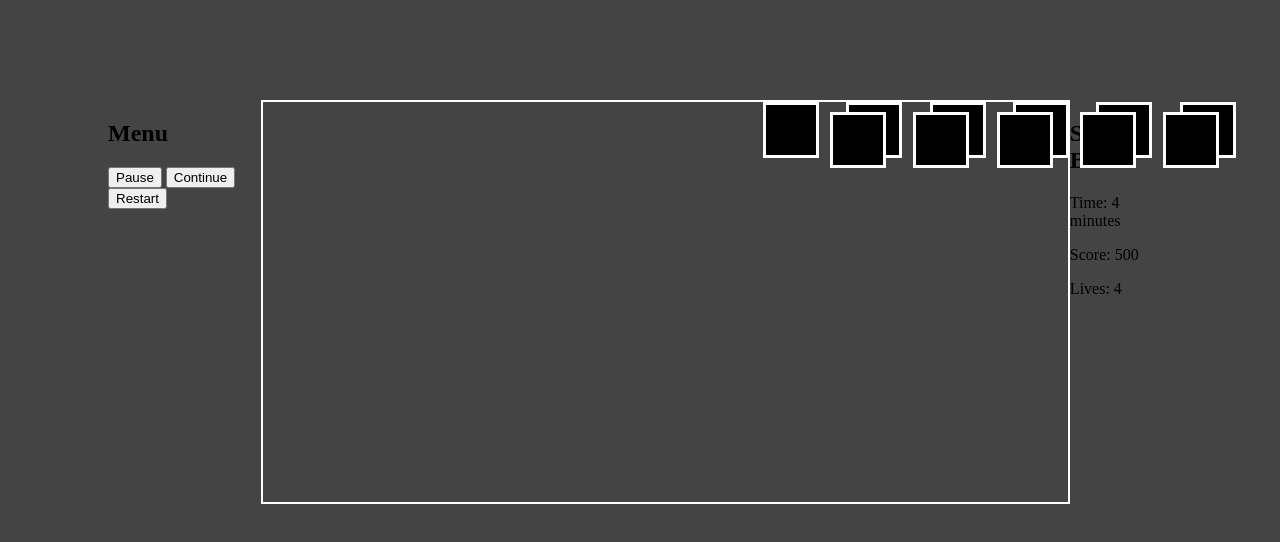
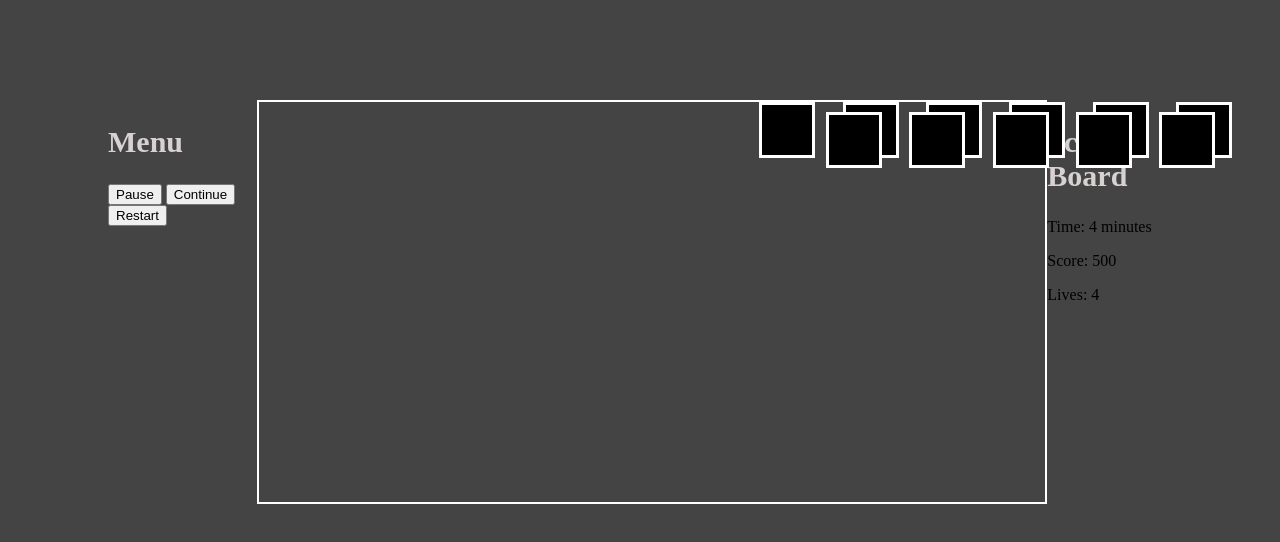
Before and after one commit to eediallo/make-your-game, a plain HTML site: page index.html in a window 1280 px wide. Drawn offline with Linux system fonts and the light colour scheme.

Commit message:
styles headers

```diff
--- a/style.css
+++ b/style.css
@@ -7,6 +7,12 @@ body {
     display: flex;
     justify-content: space-between;
 
+}
+
+h1, h2{
+    font-weight: bold;
+    font-size: 30px;
+    color: hsl(0, 7%, 83%);
 }
 
 .enemy-container {
```
